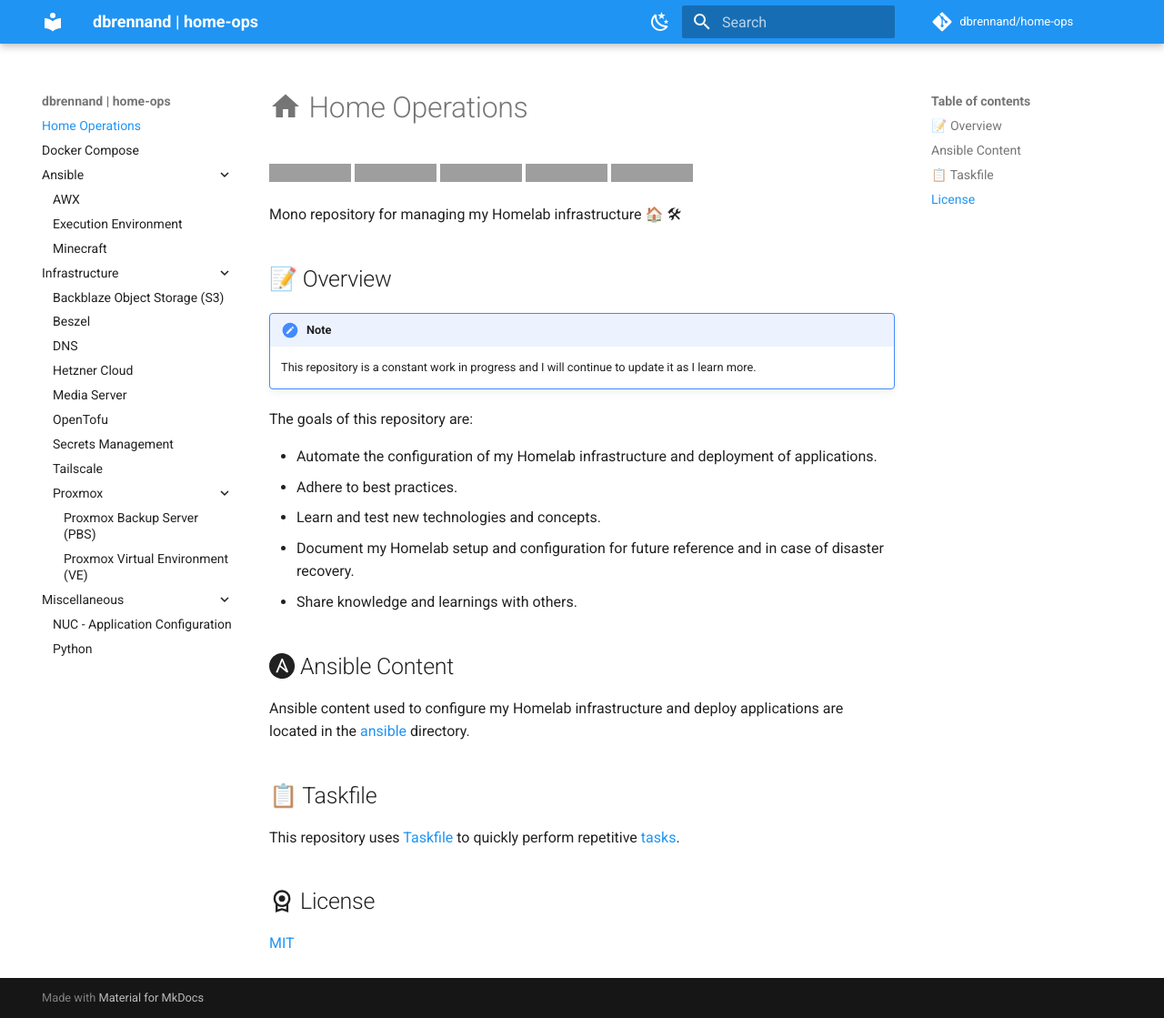
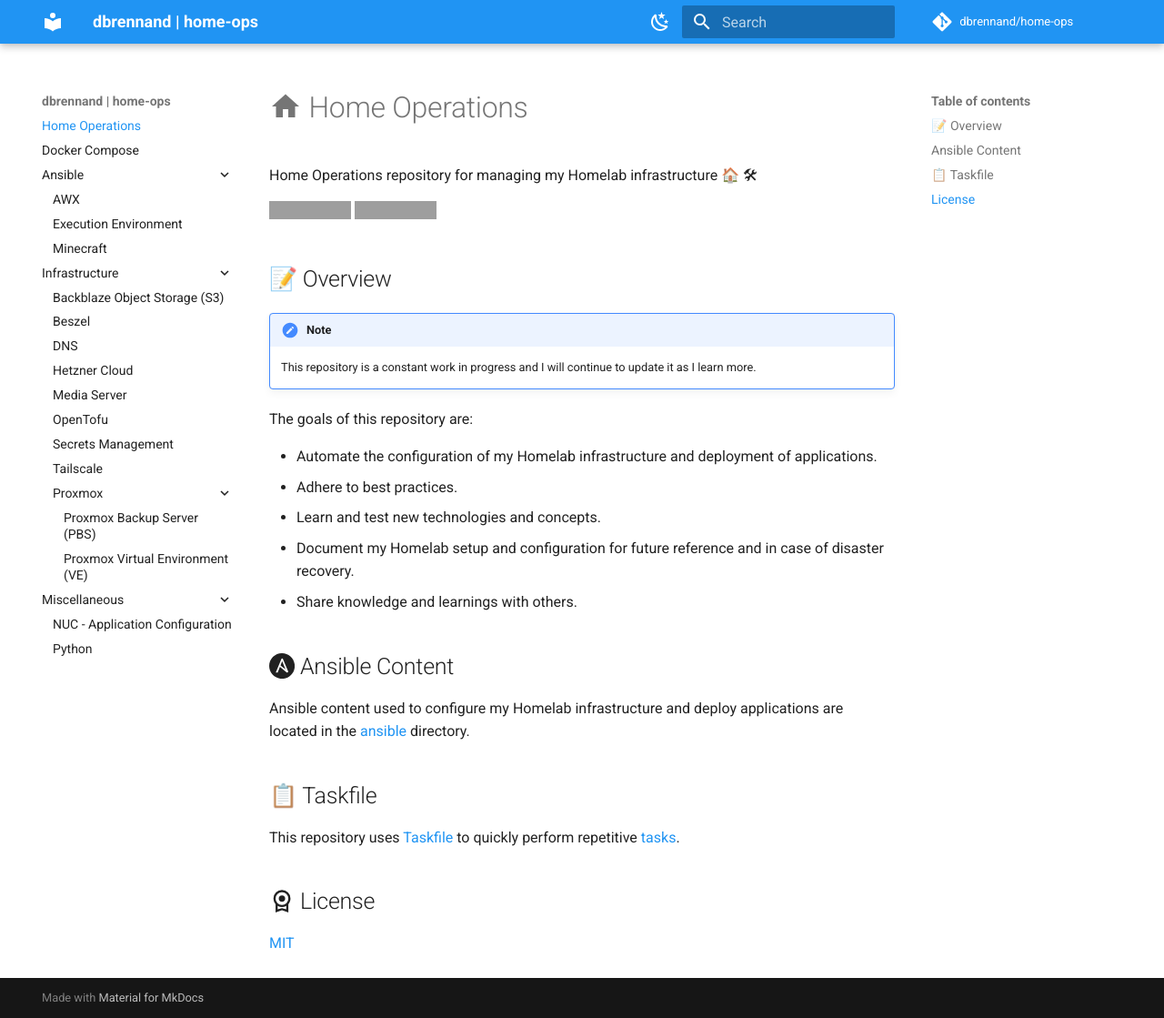
Before and after one commit to dbrennand/home-ops, an MkDocs documentation site: the page built from docs/index.md, in a window 1280 px wide and 1119 px high. Shown: the whole window at 91% size. Built offline with MkDocs 1.6.1 and Material for MkDocs 9.7.7, drawn with Linux system fonts in a browser that asks for light colours; comment, search, counter and statistics services are not loaded; grey boxes are pictures that could not be loaded.

Commit message:
docs(refactor): add badges from status page

```diff
--- a/docs/index.md
+++ b/docs/index.md
@@ -1,12 +1,9 @@
 # :material-home: Home Operations
 
-![](https://github.com/dbrennand/home-ops/actions/workflows/ansible-lint.yml/badge.svg)
-![](https://github.com/dbrennand/home-ops/actions/workflows/build-ee.yml/badge.svg)
-![](https://github.com/dbrennand/home-ops/actions/workflows/cleanup-ee.yml/badge.svg)
-![](https://github.com/dbrennand/home-ops/actions/workflows/gh-pages.yml/badge.svg)
-![](https://github.com/dbrennand/home-ops/actions/workflows/tflint.yml/badge.svg)
+Home Operations repository for managing my Homelab infrastructure 🏠 🛠
 
-Mono repository for managing my Homelab infrastructure 🏠 🛠
+[![AWX](https://img.shields.io/endpoint?url=https%3A%2F%2Fstatus.macaroni-beardie.ts.net%2Fapi%2Fv1%2Fendpoints%2Fhome-ops_awx%2Fhealth%2Fbadge.shields&style=for-the-badge&logo=ansible&logoColor=white&label=AWX)](https://status.macaroni-beardie.ts.net)
+[![Beszel Hub](https://img.shields.io/endpoint?url=https%3A%2F%2Fstatus.macaroni-beardie.ts.net%2Fapi%2Fv1%2Fendpoints%2Fhome-ops_beszel-hub%2Fhealth%2Fbadge.shields&style=for-the-badge&logo=statuspage&logoColor=white&label=Beszel%20Hub)](https://status.macaroni-beardie.ts.net)
 
 ## 📝 Overview
 
```
Also changed, not shown: README.md (+3 -6 lines).
